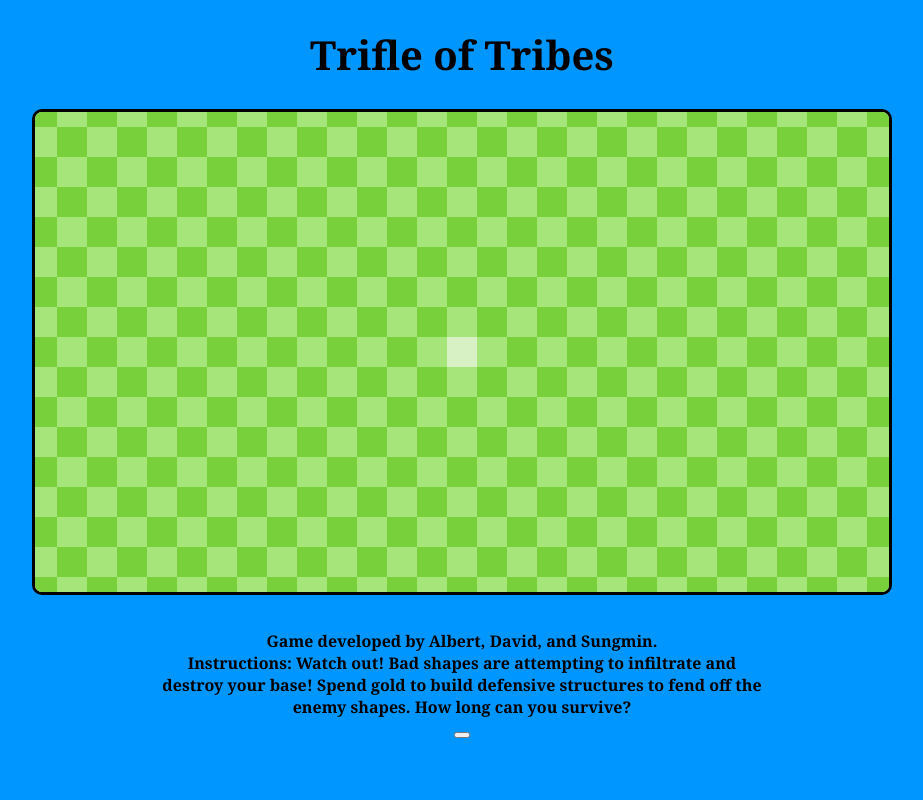
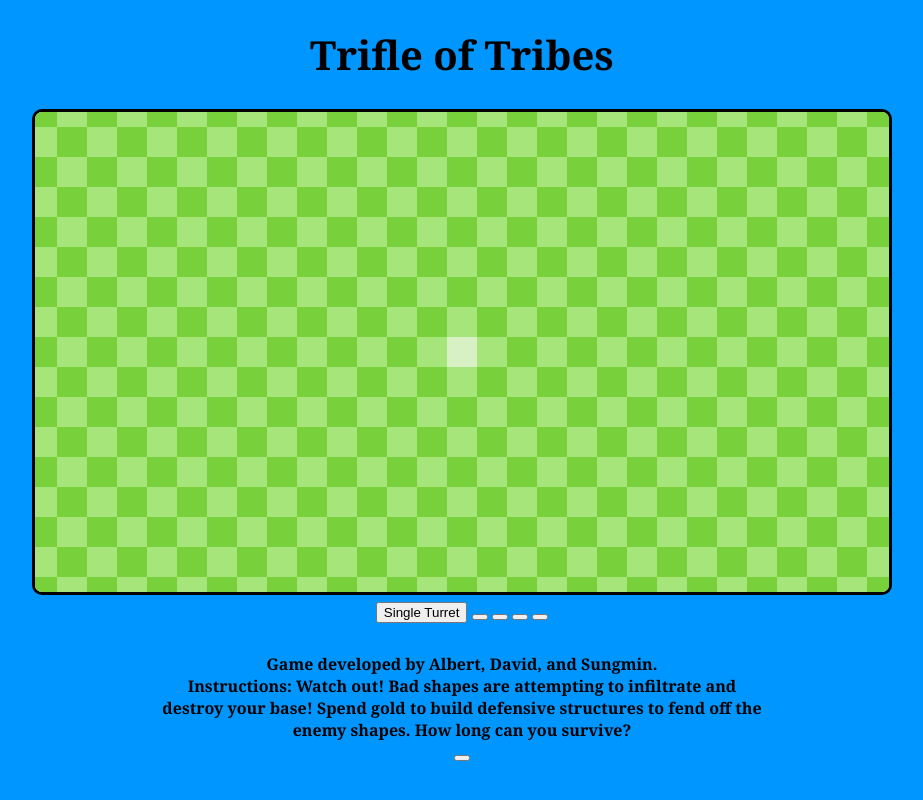
Before and after one commit to dxia2p/trifle-of-tribes, a plain HTML site: page index.html in a window 1280 px wide. Shown: the whole page, without its empty margins (178-1101 px from the left). Drawn offline with Linux system fonts and the light colour scheme.

Commit message:
added buttons

```diff
--- a/index.html
+++ b/index.html
@@ -13,10 +13,18 @@
 
 <body>
     <h1>Trifle of Tribes</h1>
-    <canvas id="canv"></canvas>
+    <div>
+        <canvas id="canv"></canvas><br>
+        <button class="building-btn" id="building-btn-1">Single Turret</button>
+        <button></button>
+        <button></button>
+        <button></button>
+        <button></button>
+    </div>
     <p>
         Game developed by Albert, David, and Sungmin.<br>
-        Instructions: Watch out! Bad shapes are attempting to infiltrate and destroy your base! Spend gold to build defensive structures to fend off the enemy shapes. How long can you survive?
+        Instructions: Watch out! Bad shapes are attempting to infiltrate and destroy your base! Spend gold to build
+        defensive structures to fend off the enemy shapes. How long can you survive?
     </p>
     <button id="goldTest"></button>
 </body>
--- a/script.js
+++ b/script.js
@@ -1,8 +1,16 @@
+// Setup Canvas
 let canvas = document.getElementById("canv");
-document.getElementById("goldTest").addEventListener("click", goldLevelIncrease);
 let ctx = canvas.getContext("2d");
 canvas.width = "854";
 canvas.height = "480";
+
+// Add HTML Elements
+let goldTestEl = document.getElementById("goldTest");
+let buildingBtn1 = document.getElementById("building-btn-1");
+
+// Add Event Listeners
+goldTestEl.addEventListener("click", goldLevelIncrease);
+buildingBtn1.addEventListener("click", selectBuilding(1));
 
 class Vector2 {
     x = 0;
@@ -102,3 +110,10 @@ function goldLevelIncrease() {
         },
         goldInterval);
 }
+
+// Select Building
+function selectBuilding(buildingType) {
+    if (buildingType === 1) {
+
+    }
+}
```
Also changed, not shown: renderer.js (+11 -11 lines).
